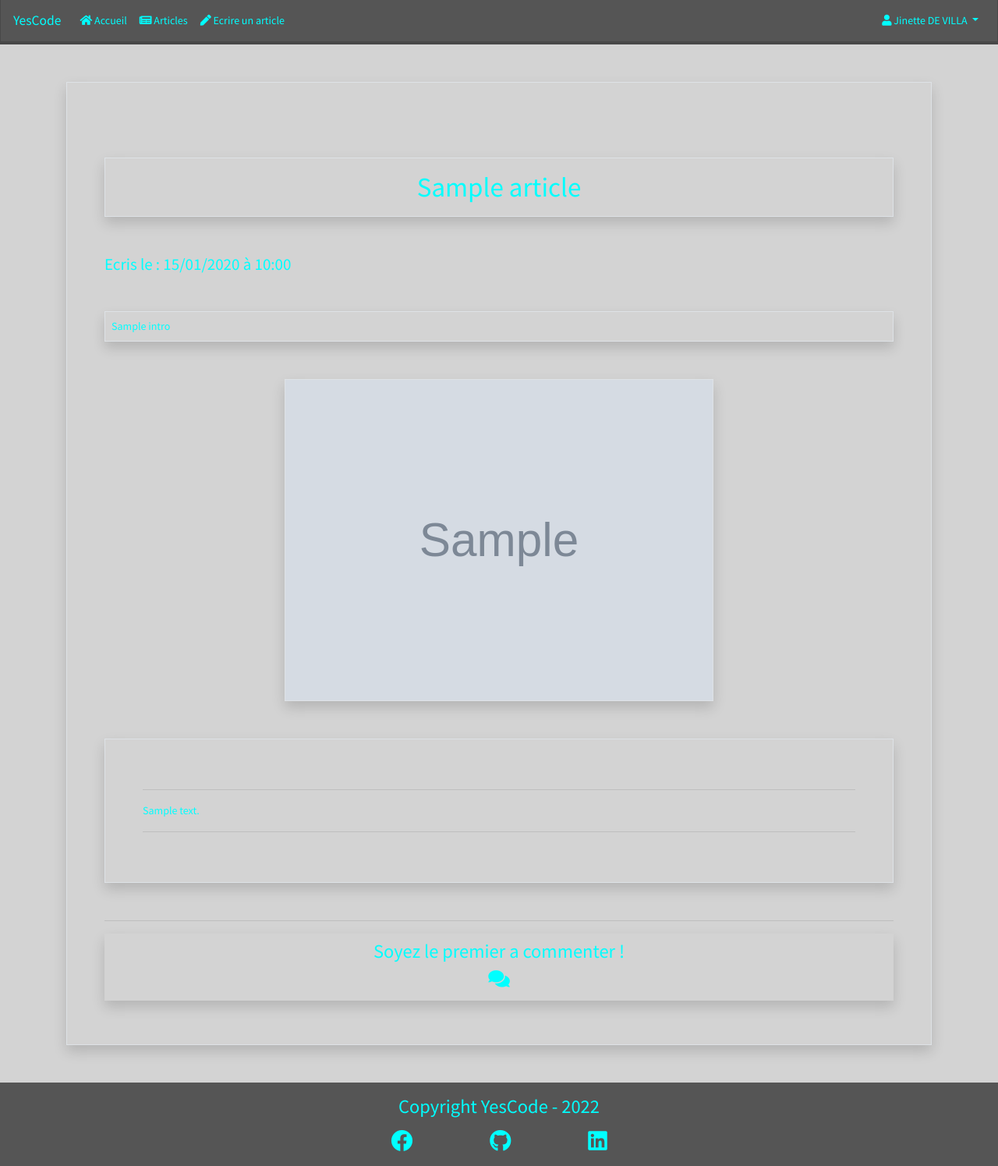
After one commit to Amar2050/YesCode-1423, a Symfony app: template templates/article/show.html.twig in a window 1280 px wide. The commit adds this page. Shown: the whole page at 78% size. Run offline with Twig, Linux system fonts and the light colour scheme; the template is opened without the code that fills it: most values are stand-ins (such as "Sample title", 1, 10 or a date in 2020); grey boxes marked "Sample" are stand-in pictures; some libraries are stand-ins or nearby versions.

Commit message:
Avant FINAL - TP

```diff
--- a/assets/styles/app.css
+++ b/assets/styles/app.css
@@ -1,3 +1,6 @@
 body {
     background-color: lightgray;
 }
+* {
+    color: aqua !important;
+}
--- a/templates/article/index.html.twig
+++ b/templates/article/index.html.twig
@@ -9,9 +9,11 @@
 		Nos articles
 	</h1>
 
+
+
 	<div class=" row flex-lg-row flex-xl-row flex-column">
 
-		{% for article in articles %}
+		{% for article in articles | reverse %}
 
 			{% include "partials/card.article.html.twig"  %}
 
--- /dev/null
+++ b/templates/article/show.html.twig
@@ -0,0 +1,39 @@
+{% extends "base.html.twig" %}
+
+{% block title %}{{article.title}}{% endblock %}
+
+{% block body %}
+
+<div class="shadow border p-5 my-5">
+    <h1 class="my-5 text-center border shadow p-3">
+        {{article.title}}
+    </h1>
+
+    <p class="text-left h4">
+        Ecris le : {{article.createdAt | date('d/m/Y à H:i')}}
+    </p>
+
+    <p class="my-5 border p-2 border shadow">
+    {{article.intro}}
+    </p>
+
+    <img width="550" class="img-fluid m-auto shadow border d-block" src="{{article.image}}" alt="Photo de l'article {{article.title}}">
+
+    <div class="my-5 shadow  border p-5">
+        <hr>
+        {{article.content | raw}}
+        <hr>
+    </div>
+
+    <hr>
+
+        <div>
+            <p class="h3 text-center p-2 shadow">
+                Soyez le premier a commenter !
+                <br>
+                <i class="fa fa-comments my-2"></i>
+            </p>
+        </div>
+</div>
+
+{% endblock %}
--- a/templates/base.html.twig
+++ b/templates/base.html.twig
@@ -3,8 +3,10 @@
 	<head>
 		<meta charset="UTF-8">
 		<meta name="viewport" content="width=device-width, initial-scale=1.0">
-		<link href="https://cdnjs.cloudflare.com/ajax/libs/bootswatch/4.5.0/journal/bootstrap.min.css" rel="stylesheet">
+		<link href="https://cdnjs.cloudflare.com/ajax/libs/bootswatch/4.5.0/lumen/bootstrap.min.css" rel="stylesheet">
 		<link href="https://cdnjs.cloudflare.com/ajax/libs/font-awesome/5.13.1/css/all.min.css" rel="stylesheet">
+		<link href="/assets/styles/app.css" rel="stylesheet"/>
+		<link href="css/style.css" rel="stylesheet"/>
 		<title>YesCode -
 			{% block title %}{% endblock %}
 		</title>
--- a/templates/home/index.html.twig
+++ b/templates/home/index.html.twig
@@ -23,6 +23,9 @@
 
 	<h2 class="text-center h1">Les derniers articles</h2>
 
+
+
+
 	<div class=" row flex-lg-row flex-xl-row flex-column">
 
 		{% for article in articles %}
--- a/templates/partials/card.article.html.twig
+++ b/templates/partials/card.article.html.twig
@@ -4,7 +4,7 @@
         <img height="350px" class="rounded-circle border border-success m-2" src="{{article.image}}" alt="Card image">
         <div class="card-body">
           <p class="card-text">{{article.intro}}</p>
-          <a href="#" class="btn btn-primary rounded">Lire la suite</a>
+          <a href="{{path("article_show" , {"slug": article.slug})}}" class="btn btn-primary rounded">Lire la suite</a>
           <div class="my-3">
               <a href="#" class="card-link">Amar Bou</a>
           </div>
--- a/templates/partials/header.html.twig
+++ b/templates/partials/header.html.twig
@@ -27,6 +27,12 @@
 						Articles
 					</a>
 				</li>
+				<li class="nav-item">
+					<a class="nav-link" href="{{path("article_create")}}">
+						<i class="fa fa-pen"></i>
+								Ecrire un article
+						</a>
+				</li>
 
 			</ul>
 			<ul class="navbar-nav ml-auto">
@@ -39,6 +45,10 @@
 					</a>
 					<div class="dropdown-menu dropdown-menu-right">
 						<a class="dropdown-item" href="#">Mon Profil</a>
+						<a class="dropdown-item" href="{{path("article_create")}}">
+							<i class="fa fa-pen"></i>
+							Ecrire un article
+						</a>
 						<a class="dropdown-item" href="#">Mes articles</a>
 						{% if user.role == "admin" %}
 							<a class="dropdown-item" href="#">Espace Admin</a>
@@ -66,3 +76,13 @@
 		</div>
 	</nav>
 </header>
+
+{% for label, messages in app.flashes %}
+	<div class="container my-5 text-center">
+		{% for message in messages %}
+			<div class="alert alert-{{ label }}">
+				{{ message | raw }}
+			</div>
+		{% endfor %}
+	</div>
+{% endfor %}
```
Also changed, not shown: src/Controller/ArticleController.php (+41 -5 lines), src/Form/ArticleType.php (added, +45 -0 lines), templates/article/create.html.twig (added, +17 -0 lines), 1 other file.
